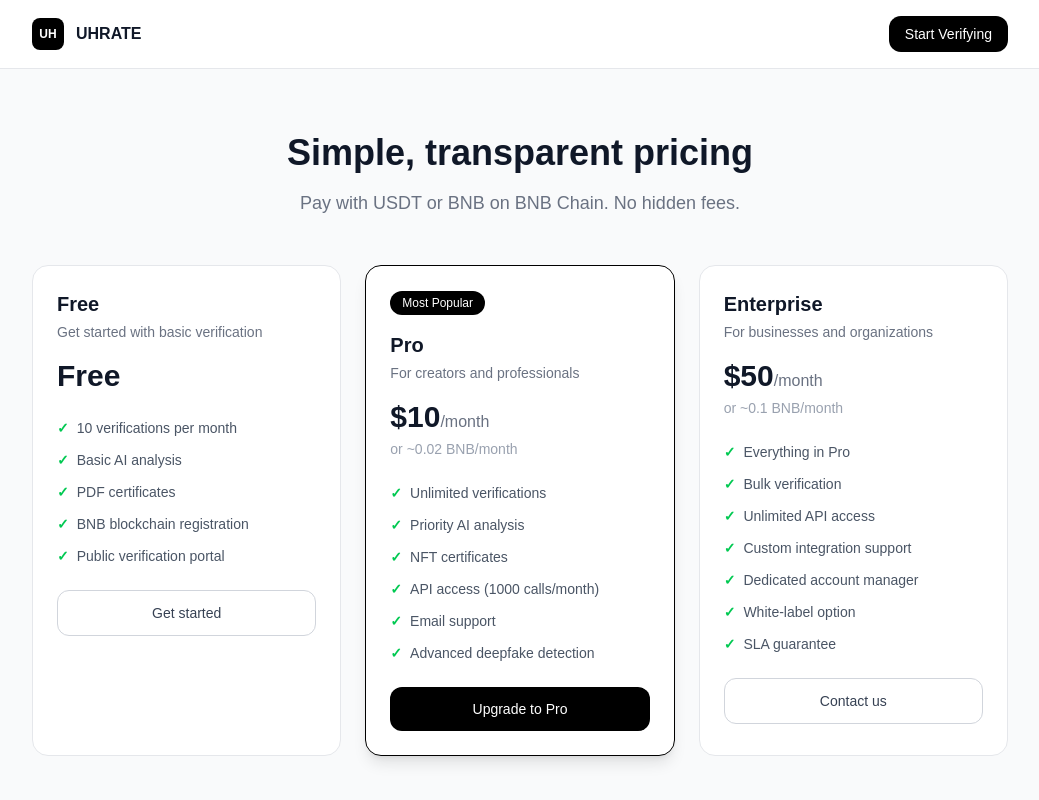
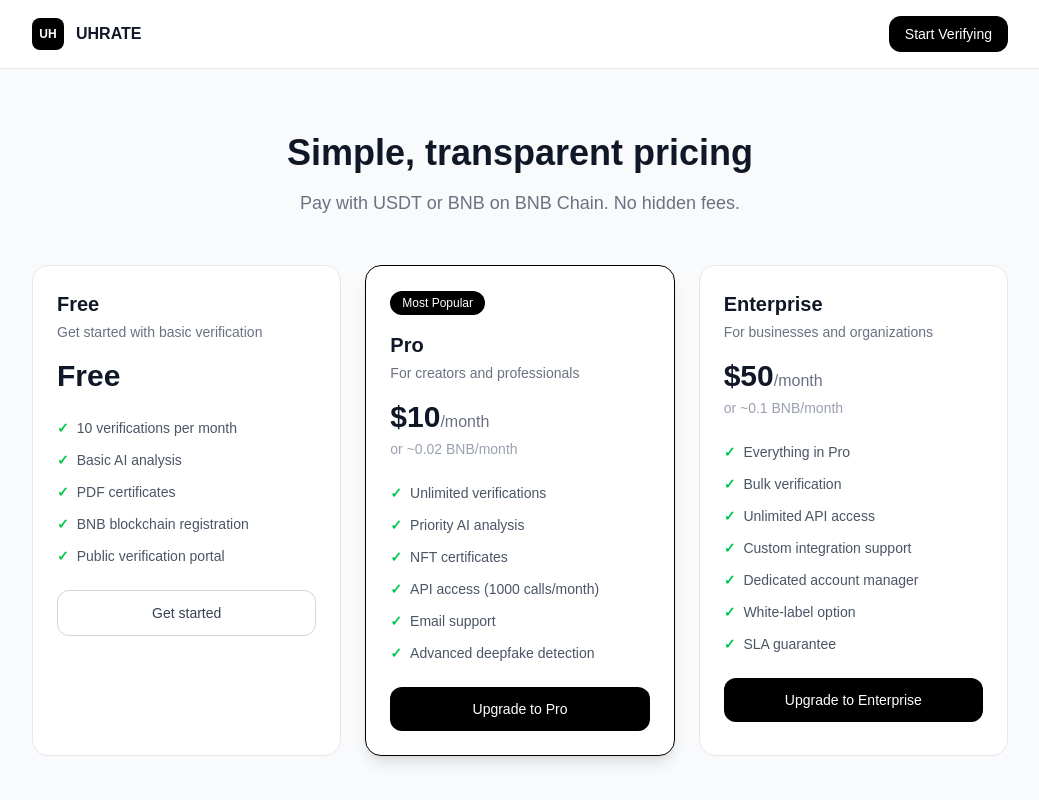
Before and after one commit to PisonAlpha/uhrate, a Next.js app: page /pricing in a window 1280 px wide. Shown: the top 800 px of the page, without its empty margins (120-1159 px from the left). Built offline with nearby package versions, Linux system fonts and the light colour scheme; no server answers.

Commit message:
Automate enterprise plan activation via crypto payment

```diff
--- a/app/pricing/page.tsx
+++ b/app/pricing/page.tsx
@@ -211,10 +211,10 @@ export default function Pricing() {
                 </button>
               ) : plan.key === 'enterprise' ? (
                 <button
-                  onClick={() => window.location.href = '/contact'}
-                  className="w-full py-3 border border-gray-300 text-gray-700 rounded-xl text-sm font-medium hover:bg-gray-50 transition-colors"
+                  onClick={() => setSelectedPlan(plan.key)}
+                  className="w-full py-3 bg-black text-white rounded-xl text-sm font-medium hover:bg-gray-800 transition-colors"
                 >
-                  {plan.cta}
+                  Upgrade to Enterprise
                 </button>
               ) : (
                 <button
```
